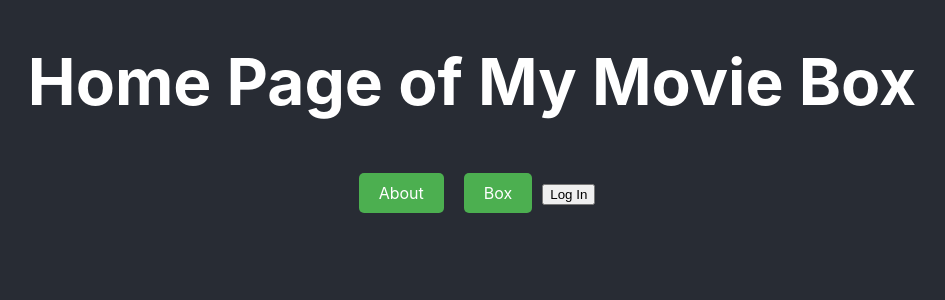
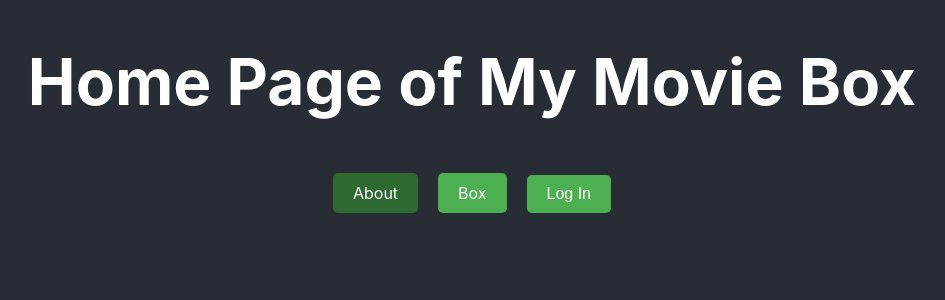
Before and after one commit to Noxiium/my-movie-box, a React (Create React App) app: page / in a window 1280 px wide. In both pictures the pointer is over the link "About". Shown: the top 300 px of the page, without its empty margins (168-1113 px from the left). Built offline with nearby package versions, Linux system fonts and the light colour scheme.

Commit message:
fixed typo

```diff
--- a/src/components/buttons/button.css
+++ b/src/components/buttons/button.css
@@ -17,6 +17,6 @@
     text-align: center;
   }
 
-  .nav-button:hover {
-    background-color: #45a049;
+  .link-button:hover {
+    background-color: #2d6930;
   }
--- a/src/pages/home/home.js
+++ b/src/pages/home/home.js
@@ -43,7 +43,7 @@ export function Home() {
             <div className="button-container">
             <LinkButton name="About" path="/About"/>
             <LinkButton name="Box" path="/Box"/>
-            <button className ="nav-button" onClick={handleAuth}>
+            <button className ="link-button" onClick={handleAuth}>
                 {isLoggedIn ? "Log Out" : "Log In"}
             </button>
 
```
